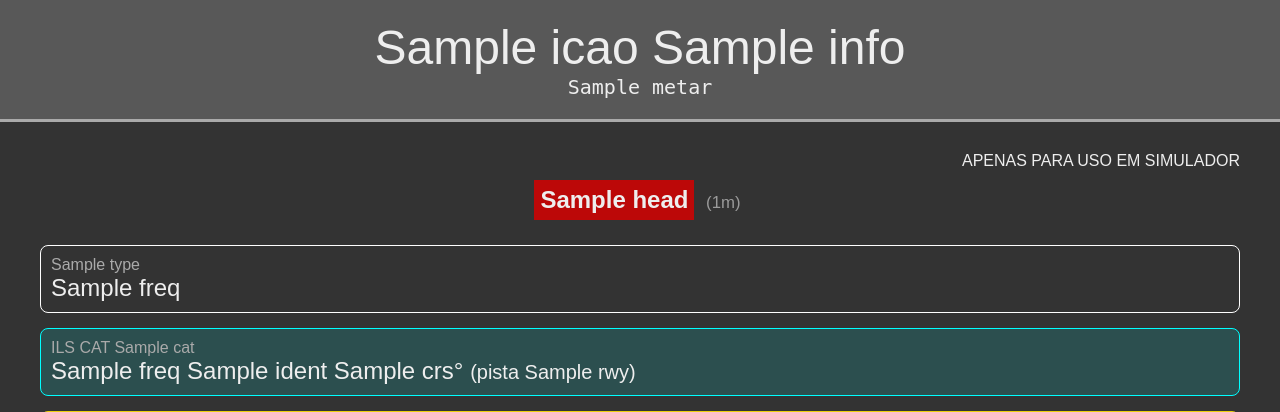
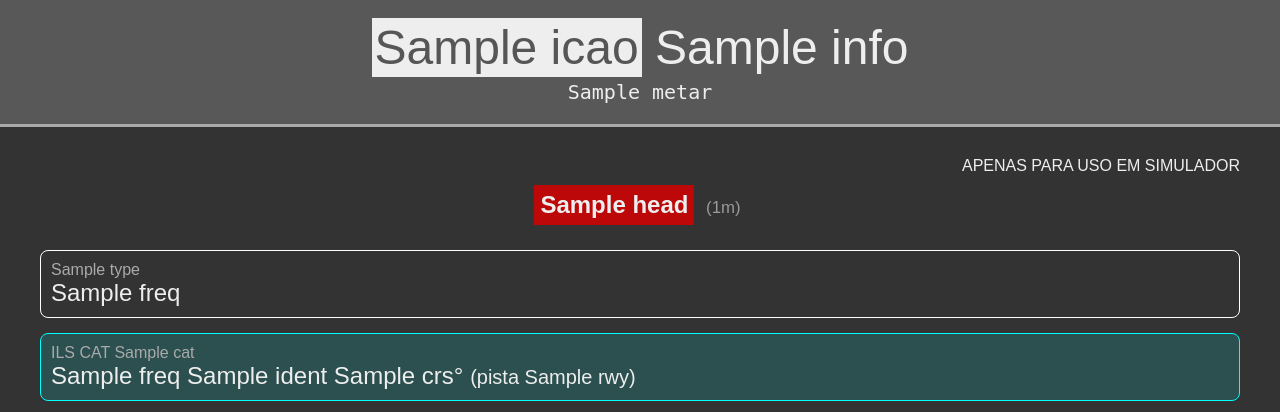
Before and after one commit to antenor-z/aero, a Flask app: template templates/airport.html in a window 1280 px wide. Shown: the top 412 px of the page. Run offline with Flask 3, Linux system fonts and the light colour scheme; the template is opened without the code that fills it: most values are stand-ins (such as "Sample title", 1, 10 or a date in 2020).

Commit message:
style change

```diff
--- a/templates/airport.html
+++ b/templates/airport.html
@@ -9,8 +9,8 @@
 </head>
 <body>
 	<header>
-		{{ icao }} {{ info.nome }}
-		<div class="metar">
+		<span style="background-color: #eee; color: #565656; padding: 3px;">{{ icao }}</span> {{ info.nome }}
+		<div class="metar" style="margin-top: 5px;">
 			{{ metar }}
 		</div>
 	</header>
--- a/templates/index.html
+++ b/templates/index.html
@@ -7,7 +7,7 @@
 </head>
 <body>
 	<header>
-		AERO-INFO
+		<span style="background-color: #eee; color: #565656; padding: 3px;">AERO</span> INFO
 	</header>
 	<main>
 	<div class="direct-icao">
```
